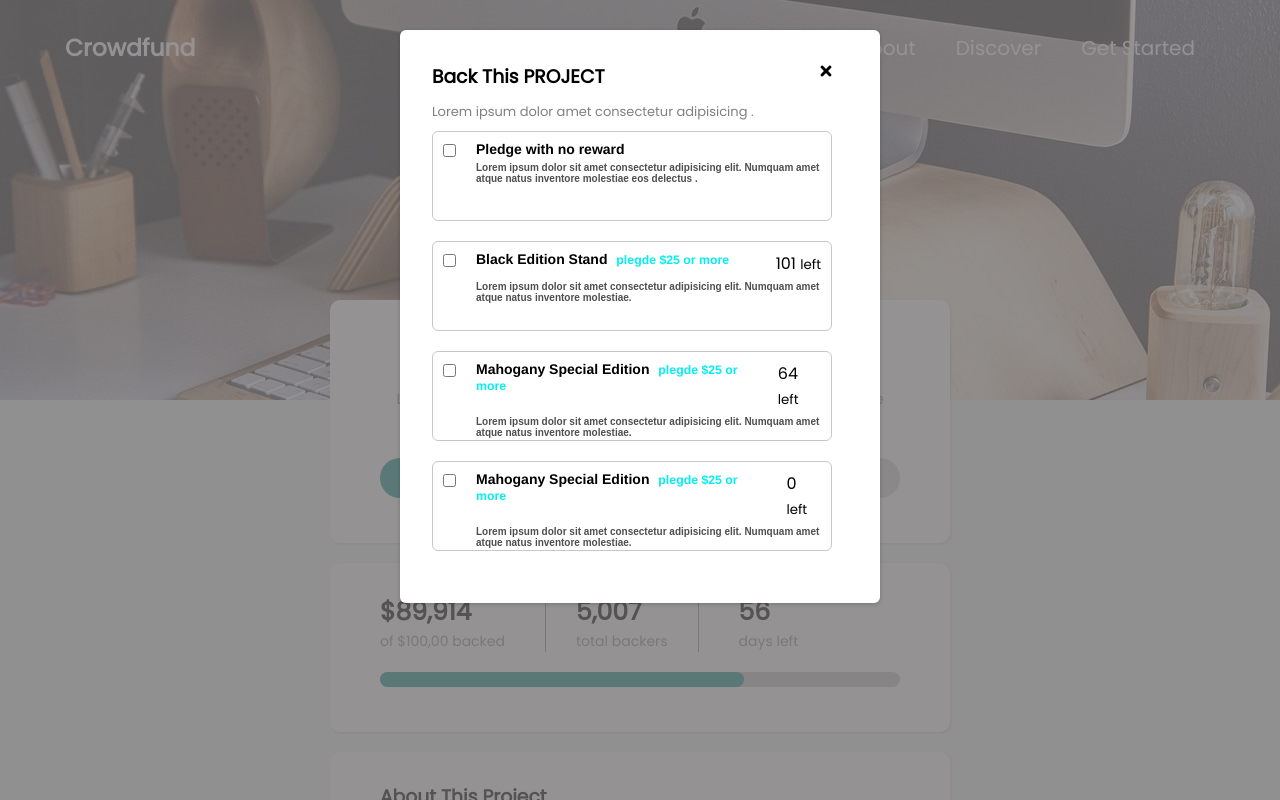
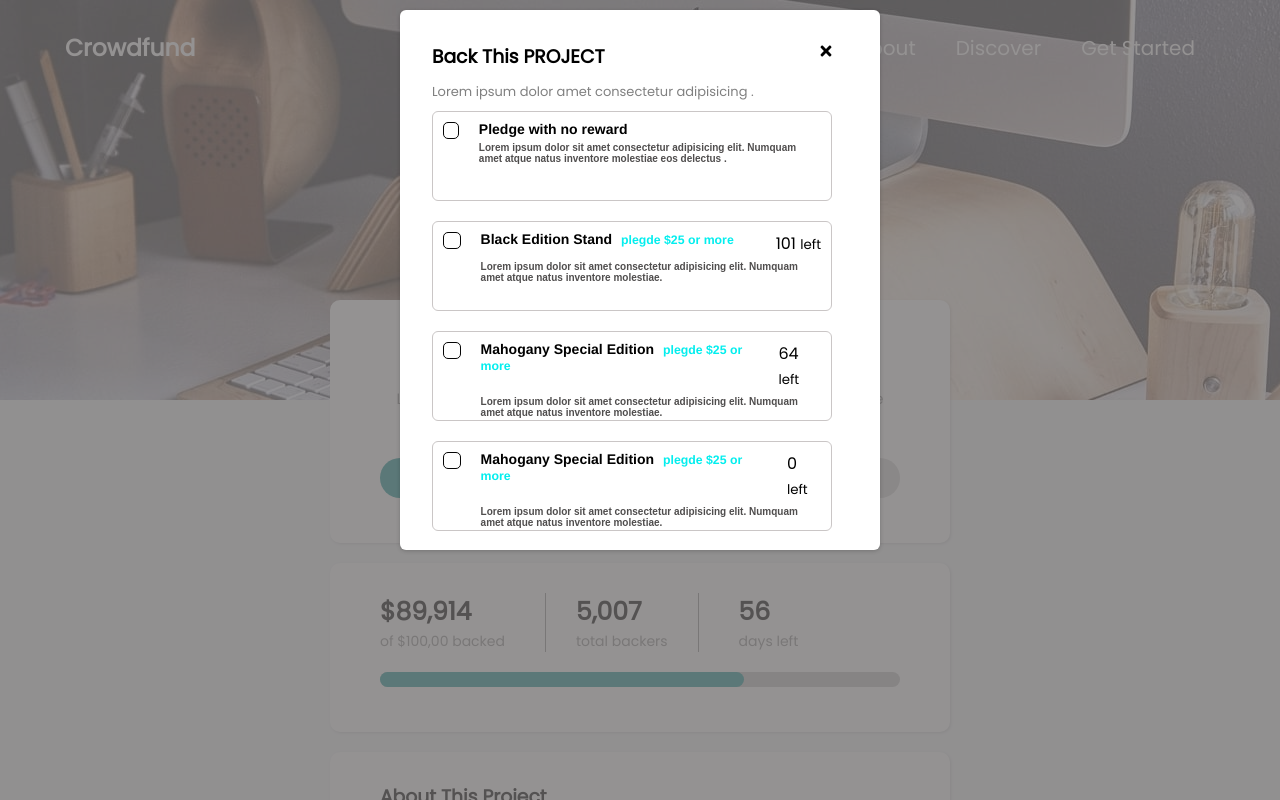
Before and after one commit to matthew-ladipo/crowdfunding-product-page, a React (Vite) app: page / in a window 1280 px wide. Both pictures are taken after a click on the button "Back this project". Shown: the top 800 px of the page. Built offline with nearby package versions, Linux system fonts and the light colour scheme; a web font is replaced by a local one.

Commit message:
label style commit

```diff
--- a/src/layouts/PopUps/backproject/BackProject.jsx
+++ b/src/layouts/PopUps/backproject/BackProject.jsx
@@ -55,7 +55,7 @@ const BackProject = (props) => {
         {radio.map((stat, index) => (
           <div>
             <label className={style.lis}>
-              <input type="checkbox" />
+            <input type="checkbox" className={style.cyberpunk}/>
               <div className={style.contents}>
                 <br />
                 <div className={style.heads}>
@@ -77,3 +77,12 @@ const BackProject = (props) => {
 };
 
 export default BackProject;
+
+
+
+
+
+
+/* <label class="cyberpunk-checkbox-label">
+<input type="checkbox" class="cyberpunk-checkbox">
+Check me</label>*/
--- a/src/layouts/PopUps/backproject/BackProject.module.css
+++ b/src/layouts/PopUps/backproject/BackProject.module.css
@@ -16,8 +16,8 @@
   width: 30rem;
   position: fixed;
   z-index: 11;
-
-  top: 30px;
+   height: 540px;
+  top: 10px;
   left: calc(50% - 15rem);
 }
 .lis {
@@ -85,6 +85,47 @@ section {
   color: rgb(80, 78, 78);
 }
 
+
+.cyberpunk {
+  appearance: none;
+  width: 25px;
+  height: 17px;
+  border: 1px solid #050505;
+  border-radius: 5px;
+  background-color: transparent;
+  display: inline-block;
+  position: relative;
+  margin-right: 10px;
+  cursor: pointer;
+}
+
+.cyberpunk:before {
+  content: "";
+  background-color: #032727;
+  display: block;
+  position: absolute;
+  top: 50%;
+  left: 50%;
+  transform: translate(-50%, -50%) scale(0);
+  width: 10px;
+  height: 10px;
+  border-radius: 3px;
+  transition: all 0.1s ease-in-out;
+}
+
+.cyberpunk:checked:before {
+  transform: translate(-50%, -50%) scale(1);
+}
+
+.cyberpunklabel {
+  font-size: 18px;
+  color: #fff;
+  cursor: pointer;
+  user-select: none;
+  display: flex;
+  align-items: center;
+}
+
 @media screen and (max-width: 760px) {
   .final {
     width: 21rem;
@@ -95,6 +136,10 @@ section {
     align-items: center;
     position: fixed;
     left: calc(50% - 10.4rem);
+  }
+  .cyberpunk{
+    width: 37px;
+    height: 15px;
   }
   .lis {
     /* margin-left: 0.2rem; */
```
